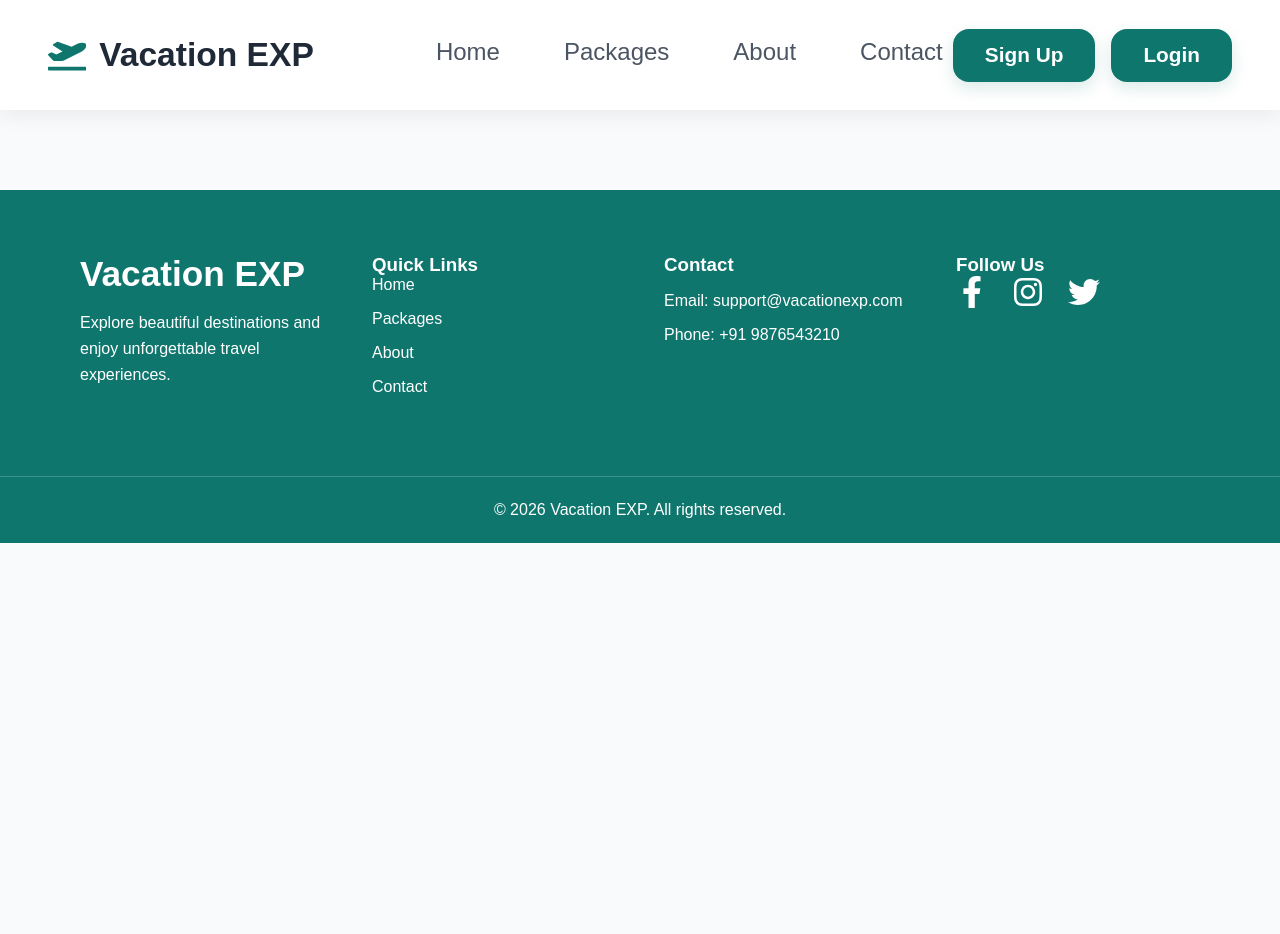
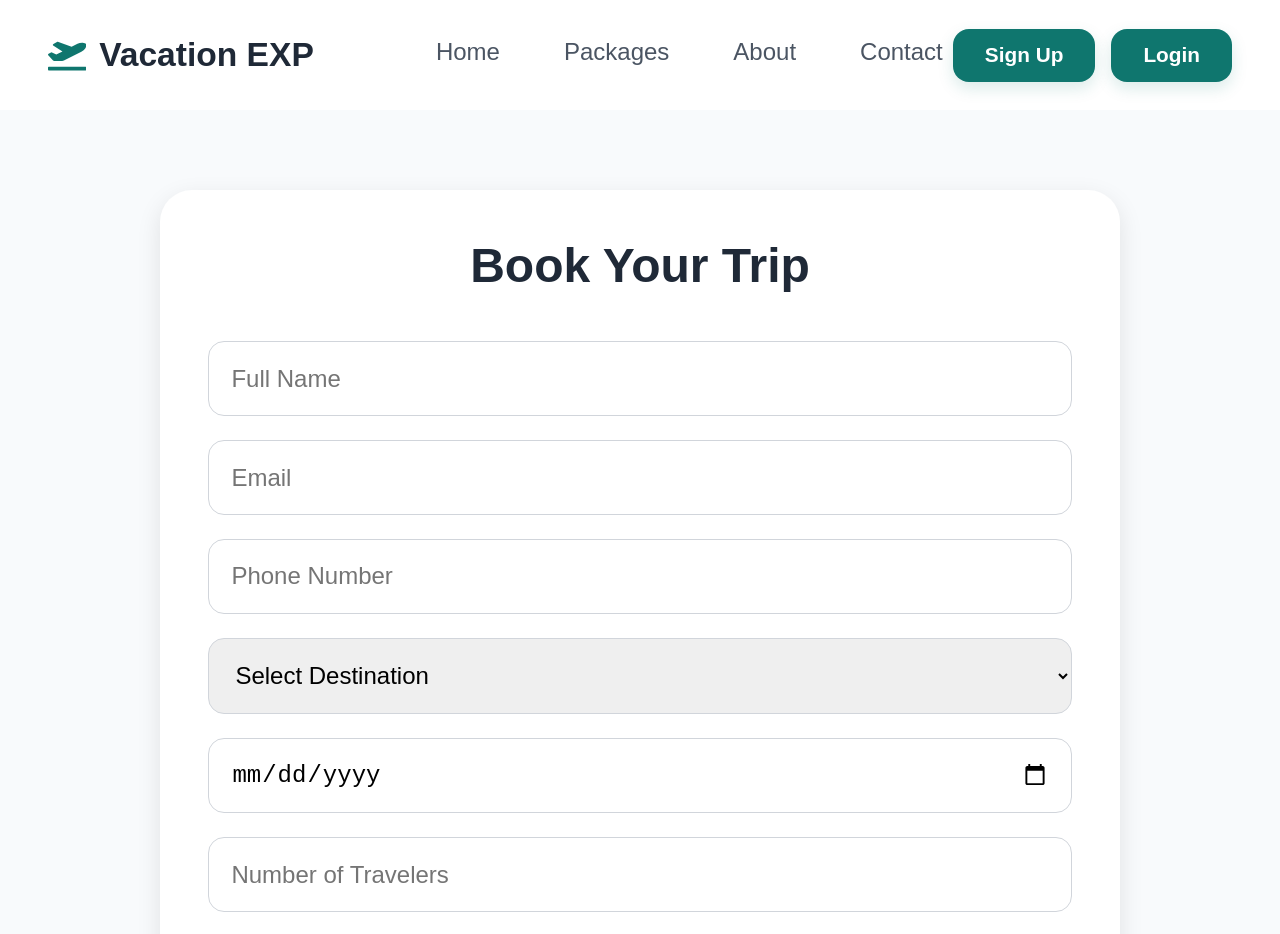
Before and after one commit to ekitapattjoshi-201/vacation-exp, a React (Create React App) app: page /booking in a window 1280 px wide. Shown: the top 934 px of the page. Before the commit the page ends 800 px from the top, so only its background shows below. Built offline with nearby package versions, Linux system fonts and the light colour scheme.

Commit message:
added booking page and travel updates

```diff
--- a/src/App.js
+++ b/src/App.js
@@ -14,6 +14,8 @@ import { Fragment } from "react";
 import PackageDetails from "./component/package details/packageDetails.js";
 import Category from "./component/category/category.js";
 import Testimonials from "./component/testimonials/testimonials.js";
+import Destinations from "./component/destinations/destinations.js";
+import Booking from "./component/booking/booking.js";
 
 const Home = () => {
   return (
@@ -22,6 +24,7 @@ const Home = () => {
       <TravelCard />
       <Category />
       <Testimonials />
+      <Destinations />
     </Fragment>
   );
 };
@@ -51,6 +54,11 @@ const App = () => {
           path="/package/:id"
           element={<PackageDetails />}
         />
+
+        <Route
+          path="/booking"
+          element={<Booking />}
+        />
       </Routes>
 
       <Footer />
--- /dev/null
+++ b/src/component/booking/booking.css
@@ -0,0 +1,56 @@
+.booking {
+  padding: 5rem 2rem;
+  background-color: #f8fafc;
+}
+
+.booking__container {
+  max-width: 60rem;
+  margin: 0 auto;
+  background-color: #ffffff;
+  padding: 3rem;
+  border-radius: 2rem;
+  box-shadow: 0 0.5rem 1.5rem rgba(0, 0, 0, 0.1);
+}
+
+.booking__heading {
+  text-align: center;
+  font-size: 3rem;
+  color: #1f2937;
+  margin-bottom: 3rem;
+}
+
+.booking__form {
+  display: flex;
+  flex-direction: column;
+  gap: 1.5rem;
+}
+
+.booking__form input,
+.booking__form select {
+  padding: 1.4rem;
+  border: 0.1rem solid #d1d5db;
+  border-radius: 1rem;
+  font-size: 1.5rem;
+  outline: none;
+}
+
+.booking__form input:focus,
+.booking__form select:focus {
+  border-color: #0f766e;
+}
+
+.booking__form button {
+  border: none;
+  border-radius: 1rem;
+  padding: 1.4rem;
+  background-color: #0f766e;
+  color: #ffffff;
+  font-size: 1.6rem;
+  font-weight: 600;
+  cursor: pointer;
+  transition: 0.3s ease;
+}
+
+.booking__form button:hover {
+  background-color: #115e59;
+}
--- /dev/null
+++ b/src/component/booking/booking.js
@@ -0,0 +1,156 @@
+import { useState } from "react";
+import "./booking.css";
+
+const Booking = () => {
+    const [formData, setFormData] =
+        useState({
+            name: "",
+            email: "",
+            phone: "",
+            destination: "",
+            travelDate: "",
+            travelers: "",
+        });
+
+    const handleChange = (e) => {
+        setFormData({
+            ...formData,
+            [e.target.name]:
+                e.target.value,
+        });
+    };
+
+    const handleSubmit = (e) => {
+        e.preventDefault();
+
+        console.log(
+            "Booking Submitted:",
+            formData
+        );
+
+        alert(
+            "Booking Submitted Successfully!"
+        );
+
+        setFormData({
+            name: "",
+            email: "",
+            phone: "",
+            destination: "",
+            travelDate: "",
+            travelers: "",
+        });
+    };
+
+    return (
+        <div className="booking">
+            <div className="booking__container">
+                <h2 className="booking__heading">
+                    Book Your Trip
+                </h2>
+
+                <form
+                    onSubmit={handleSubmit}
+                    className="booking__form"
+                >
+                    <input
+                        type="text"
+                        name="name"
+                        placeholder="Full Name"
+                        value={
+                            formData.name
+                        }
+                        onChange={
+                            handleChange
+                        }
+                        required
+                    />
+
+                    <input
+                        type="email"
+                        name="email"
+                        placeholder="Email"
+                        value={
+                            formData.email
+                        }
+                        onChange={
+                            handleChange
+                        }
+                        required
+                    />
+
+                    <input
+                        type="tel"
+                        name="phone"
+                        placeholder="Phone Number"
+                        value={
+                            formData.phone
+                        }
+                        onChange={
+                            handleChange
+                        }
+                        required
+                    />
+
+                    <select
+                        name="destination"
+                        value={
+                            formData.destination
+                        }
+                        onChange={
+                            handleChange
+                        }
+                        required
+                    >
+                        <option value="">
+                            Select Destination
+                        </option>
+
+                        <option value="Goa">
+                            Goa
+                        </option>
+
+                        <option value="Kashmir">
+                            Kashmir
+                        </option>
+
+                        <option value="Manali">
+                            Manali
+                        </option>
+                    </select>
+
+                    <input
+                        type="date"
+                        name="travelDate"
+                        value={
+                            formData.travelDate
+                        }
+                        onChange={
+                            handleChange
+                        }
+                        required
+                    />
+
+                    <input
+                        type="number"
+                        name="travelers"
+                        placeholder="Number of Travelers"
+                        value={
+                            formData.travelers
+                        }
+                        onChange={
+                            handleChange
+                        }
+                        required
+                    />
+
+                    <button type="submit">
+                        Confirm Booking
+                    </button>
+                </form>
+            </div>
+        </div>
+    );
+};
+
+export default Booking;
--- a/src/component/cards/travelcard.css
+++ b/src/component/cards/travelcard.css
@@ -62,6 +62,13 @@
     transform 0.2s ease;
 }
 
+.travel-card__buttons {
+  display: flex;
+  gap: 1rem;
+  margin-top: 1rem;
+  flex-wrap: wrap;
+}
+
 .travel-card__button:hover {
   background-color: #115e59;
   transform: translateY(-0.2rem);
--- a/src/component/cards/travelcard.js
+++ b/src/component/cards/travelcard.js
@@ -111,6 +111,7 @@ const TravelCard = () => {
                             {currentPackage.description}
                         </p>
 
+                        <div className="travel-card__buttons">
                             <Link
                                 to={`/package/${currentPackage.id}`}
                             >
@@ -118,6 +119,13 @@ const TravelCard = () => {
                                     Explore Destination
                                 </button>
                             </Link>
+
+                            <Link to="/booking">
+                                <button className="travel-card__button">
+                                    Book Now
+                                </button>
+                            </Link>
+                        </div>
                     </div>
 
                     <div className="travel-card__controls">
--- /dev/null
+++ b/src/component/destinations/destinations.css
@@ -0,0 +1,72 @@
+.destinations {
+  padding: 5rem 2rem;
+  background-color: #ffffff;
+}
+
+.destinations__heading {
+  text-align: center;
+  font-size: 3rem;
+  color: #1f2937;
+  margin-bottom: 3rem;
+}
+
+.destinations__container {
+  display: flex;
+  flex-wrap: wrap;
+  justify-content: center;
+  gap: 2rem;
+}
+
+.destinations__card {
+  width: 28rem;
+  background-color: #ffffff;
+  border-radius: 1.5rem;
+  overflow: hidden;
+  box-shadow: 0 0.5rem 1.5rem rgba(0, 0, 0, 0.1);
+  transition:
+    transform 0.3s ease,
+    box-shadow 0.3s ease;
+}
+
+.destinations__card:hover {
+  transform: translateY(-0.5rem);
+  box-shadow: 0 0.8rem 2rem rgba(0, 0, 0, 0.15);
+}
+
+.destinations__image {
+  width: 100%;
+  height: 20rem;
+  object-fit: cover;
+}
+
+.destinations__content {
+  padding: 2rem;
+}
+
+.destinations__content h3 {
+  margin: 0 0 1rem;
+  font-size: 2rem;
+  color: #1f2937;
+}
+
+.destinations__content p {
+  font-size: 1.4rem;
+  color: #6b7280;
+  line-height: 1.6;
+  margin-bottom: 2rem;
+}
+
+.destinations__button {
+  border: none;
+  border-radius: 1rem;
+  padding: 1rem 2rem;
+  background-color: #0f766e;
+  color: #ffffff;
+  font-size: 1.4rem;
+  cursor: pointer;
+  transition: 0.3s ease;
+}
+
+.destinations__button:hover {
+  background-color: #115e59;
+}
--- /dev/null
+++ b/src/component/destinations/destinations.js
@@ -0,0 +1,80 @@
+import "./destinations.css";
+
+const Destinations = () => {
+    const destinations = [
+        {
+            id: 1,
+            image:
+                "https://images.unsplash.com/photo-1518509562904-e7ef99cdcc86",
+            title: "Goa",
+            description:
+                "Beautiful beaches and exciting nightlife.",
+        },
+
+        {
+            id: 2,
+            image:
+                "https://images.unsplash.com/photo-1506744038136-46273834b3fb",
+            title: "Kashmir",
+            description:
+                "Snowy mountains and breathtaking valleys.",
+        },
+
+        {
+            id: 3,
+            image:
+                "https://images.unsplash.com/photo-1464822759023-fed622ff2c3b",
+            title: "Manali",
+            description:
+                "Adventure, trekking, and scenic beauty.",
+        },
+
+        {
+            id: 4,
+            image:
+                "https://images.unsplash.com/photo-1477587458883-47145ed94245",
+            title: "Jaipur",
+            description:
+                "Explore royal palaces and rich culture.",
+        },
+    ];
+
+    return (
+        <div className="destinations">
+            <h2 className="destinations__heading">
+                Popular Destinations
+            </h2>
+
+            <div className="destinations__container">
+                {destinations.map((item) => (
+                    <div
+                        className="destinations__card"
+                        key={item.id}
+                    >
+                        <img
+                            src={item.image}
+                            alt={item.title}
+                            className="destinations__image"
+                        />
+
+                        <div className="destinations__content">
+                            <h3>
+                                {item.title}
+                            </h3>
+
+                            <p>
+                                {item.description}
+                            </p>
+
+                            <button className="destinations__button">
+                                Explore
+                            </button>
+                        </div>
+                    </div>
+                ))}
+            </div>
+        </div>
+    );
+};
+
+export default Destinations;
```
Lines whose indentation alone changed are shown as unchanged.
